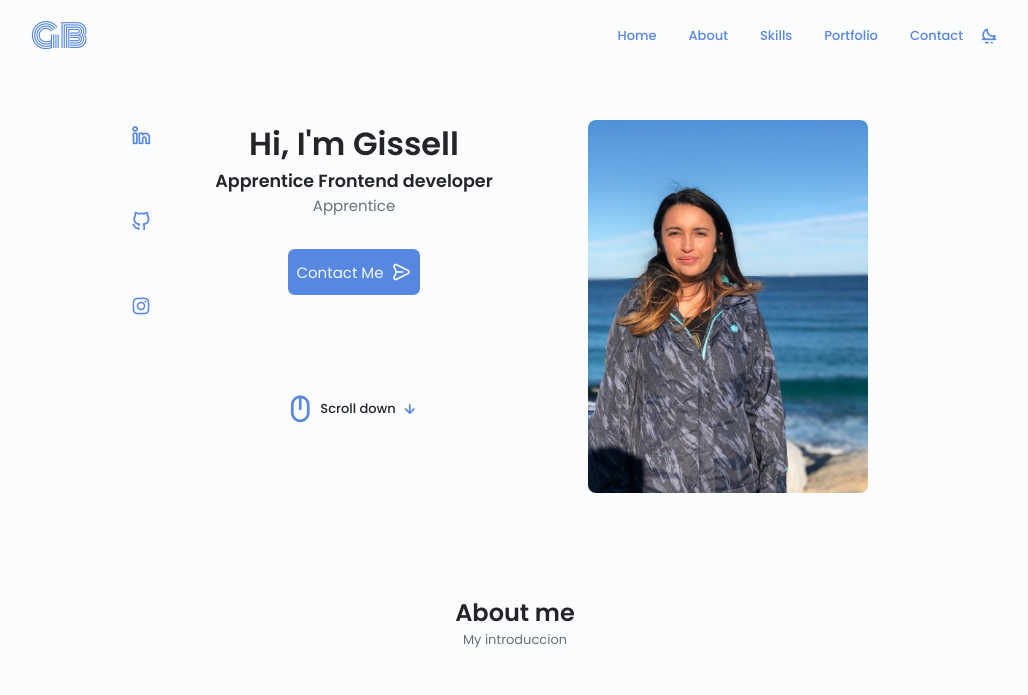
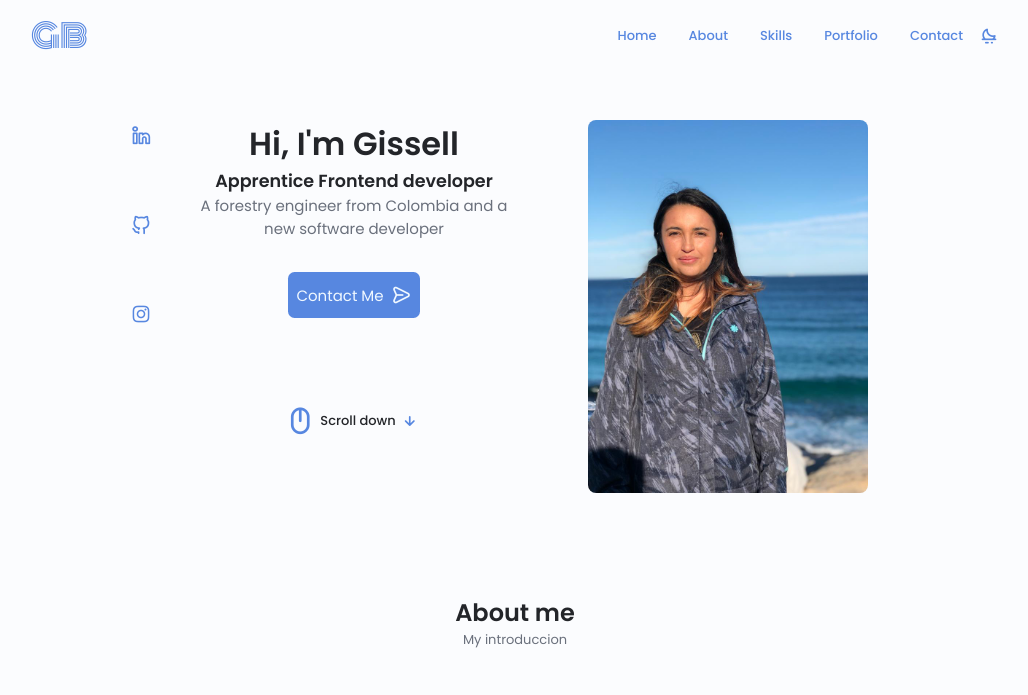
Before and after one commit to Gissell10/GissellBustos, a plain HTML site: page index.html in a window 1280 px wide. Shown: the top 695 px of the page, without its empty margins (125-1153 px from the left). Drawn offline with nearby package versions, Linux system fonts and the light colour scheme.

Commit message:
change home-description

```diff
--- a/index.html
+++ b/index.html
@@ -101,7 +101,9 @@
             <div class="home_data">
               <h1 class="home_title">Hi, I'm Gissell</h1>
               <h3 class="home_subtitle">Apprentice Frontend developer</h3>
-              <p class="home_description">Apprentice</p>
+              <p class="home_description">
+                A forestry engineer from Colombia and a new software developer
+              </p>
               <a href="#contact" class="button button--flex">
                 Contact Me <i class="uil uil-message button_icon"></i>
               </a>
```
